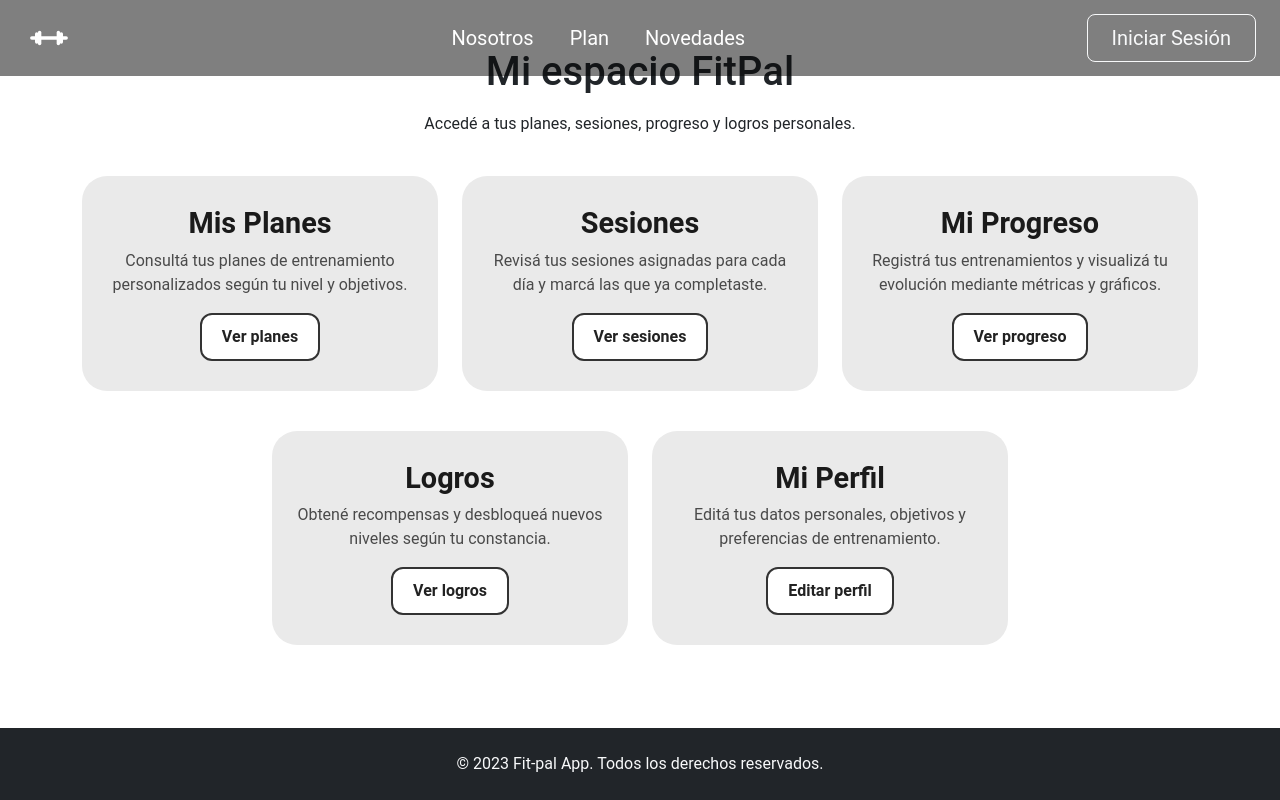
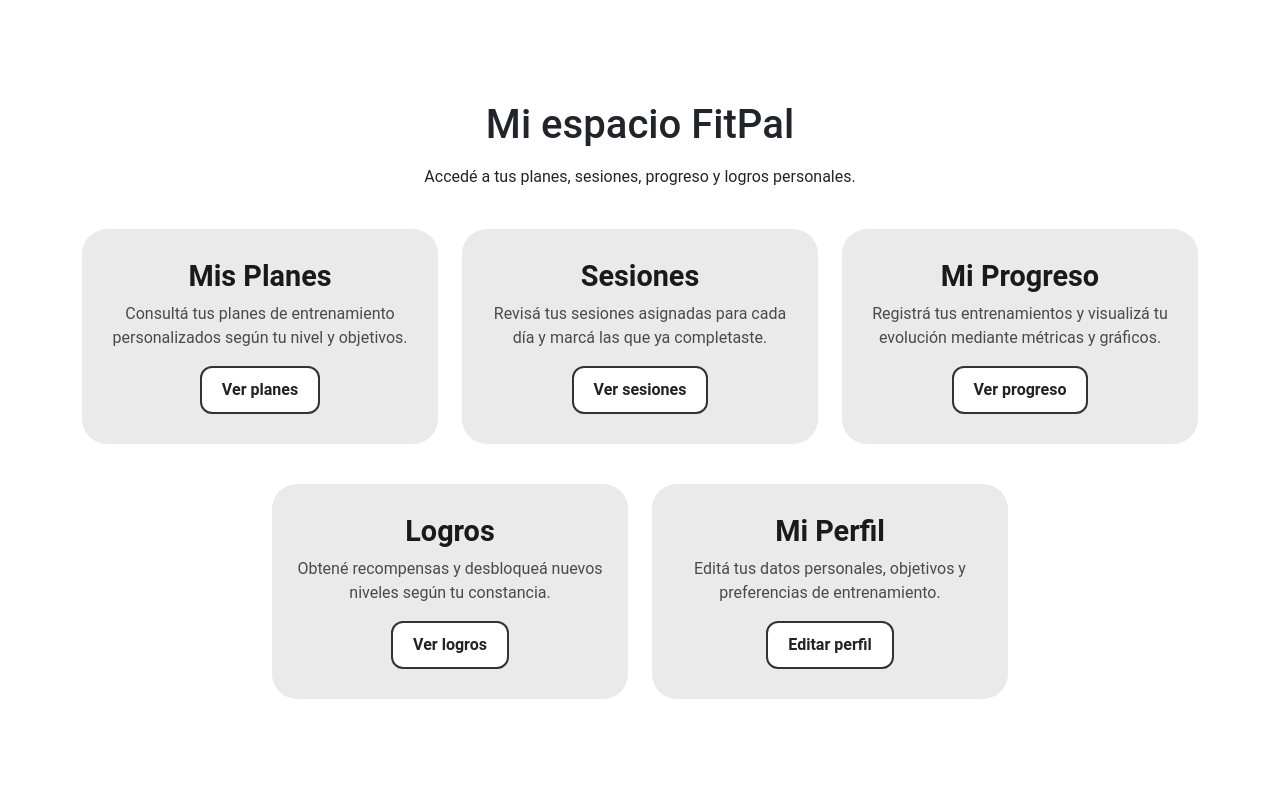
Before and after one commit to irolon/FitPal, a React (Vite) app in the folder frontend/Fit-Pal-app/: page /cliente in a window 1280 px wide. Built offline with nearby package versions, Linux system fonts and the light colour scheme.

Commit message:
fix: modificacion Nav en ruta clientes y adminsitradores

```diff
--- a/frontend/Fit-Pal-app/src/App.jsx
+++ b/frontend/Fit-Pal-app/src/App.jsx
@@ -1,8 +1,5 @@
-import { useState } from 'react'
-import reactLogo from './assets/react.svg'
-import viteLogo from '/vite.svg'
 import './App.css'
-import{BrowserRouter,Routes,Route} from 'react-router-dom'
+import{BrowserRouter,Routes,Route, useLocation} from 'react-router-dom'
 import img_nos from './assets/img/img-6.jpg'
 import img_plan from './assets/img/img-7.jpg'
 import img_nov from './assets/img/img-8.jpg'
@@ -17,18 +14,16 @@ import Login from './components/Login/Login.jsx'
 import AdminHome from "./components/Home/AdminHome.jsx";
 import ClienteHome from "./components/Home/ClienteHome.jsx";
 
-
 const API = import.meta.env.VITE_API_URL;
 
-function App() {
-
-
+function AppContent() {
+  const location = useLocation();
+  const hideNavbar = location.pathname === '/admin' || location.pathname === '/cliente';
 
   return (
     <div className="d-flex flex-column min-vh-100">
-      <BrowserRouter>
-        <NavBar />
-        <Routes>
+      {!hideNavbar && <NavBar />}
+      <Routes>
           <Route path='/' element={<HomeListContainer/>}/>
           <Route path='/nosotros' element={<ContainerNosotros titulo="Nuestra Historia" imagen={img_nos}/>}/>
           <Route path='/planes' element={<ContainerPlan titulo="Planes de Entrenamiento" imagen={img_plan}/>}/>
@@ -36,11 +31,18 @@ function App() {
           <Route path='/login' element={<Login/>}/>
           <Route path='/admin' element={<AdminHome/>}/>
           <Route path="/cliente" element={<ClienteHome />} />
-        </Routes>
-        <Footer/>
-      </BrowserRouter>
+      </Routes>
+      {!hideNavbar && <Footer/>}
     </div>
   )
 }
 
+function App() {
+  return (
+    <BrowserRouter>
+      <AppContent />
+    </BrowserRouter>
+  )
+}
+
 export default App
--- a/frontend/Fit-Pal-app/src/components/Form/FormLogin.jsx
+++ b/frontend/Fit-Pal-app/src/components/Form/FormLogin.jsx
@@ -1,7 +1,7 @@
 import { useState } from 'react';
 const API = import.meta.env.VITE_API_URL;
 
-const FormLogin = () => {
+const FormLogin = ({ navigate }) => {
         // Estados para el formulario de login
         const [username, setUsername] = useState('');
         const [password, setPassword] = useState('');
@@ -30,7 +30,7 @@ const FormLogin = () => {
             console.log('Respuesta del servidor:', data);
 
             if (response.ok) {
-                alert('Login exitoso!');
+                navigate('/cliente');
             } else {
                 alert(`Usuario o contraseña incorrectos`);
             }
--- a/frontend/Fit-Pal-app/src/components/Home/AdminHome.jsx
+++ b/frontend/Fit-Pal-app/src/components/Home/AdminHome.jsx
@@ -1,6 +1,7 @@
 const AdminHome = () => {
   return (
-    <div className="container my-5">
+    <div className="d-flex align-items-center justify-content-center min-vh-100">
+      <div className="container">
 
         <div className="row mb-4">
           <div className="col text-center">
@@ -80,6 +81,7 @@ const AdminHome = () => {
         </div>
 
       </div>
+    </div>
   );
 };
 
--- a/frontend/Fit-Pal-app/src/components/Home/ClienteHome.jsx
+++ b/frontend/Fit-Pal-app/src/components/Home/ClienteHome.jsx
@@ -1,8 +1,9 @@
 const ClienteHome = () => {
   return (
-    <div className="container my-5">
+    <div className="d-flex align-items-center justify-content-center min-vh-100">
+      <div className="container">
 
-      <div className="row mb-4">
+        <div className="row mb-4">
         <div className="col text-center">
           <h1 className="section-title mb-3">Mi espacio FitPal</h1>
           <p className="section-subtitle">
@@ -77,8 +78,9 @@ const ClienteHome = () => {
           </div>
         </div>
 
+        </div>
+
       </div>
-
     </div>
   );
 };
--- a/frontend/Fit-Pal-app/src/components/Login/Login.jsx
+++ b/frontend/Fit-Pal-app/src/components/Login/Login.jsx
@@ -3,16 +3,17 @@ import '../../css/login.css';
 import FormLogin from '../Form/FormLogin';
 import FormRegister from '../Form/FromRegister.jsx';
 import CardToggle from '../Cards/CardToggle.jsx';
+import {useNavigate} from 'react-router-dom';
 
 const Login = () => {
 
     const [isRegister, setIsRegister] = useState(false);
-
+    const navigate = useNavigate();
 
     return (
             <div className="min-vh-100 d-flex align-items-center justify-content-center">
                 <div className={`div-container-login ${isRegister ? "active" : ""}`}>
-                    <FormLogin />
+                    <FormLogin navigate={navigate} />
                     <FormRegister />
                     <CardToggle isRegister={isRegister} setIsRegister={setIsRegister} />
 
```
Also changed, not shown: 2 other files (tests, documents, lock files or other folders). Lines whose indentation alone changed are shown as unchanged.
